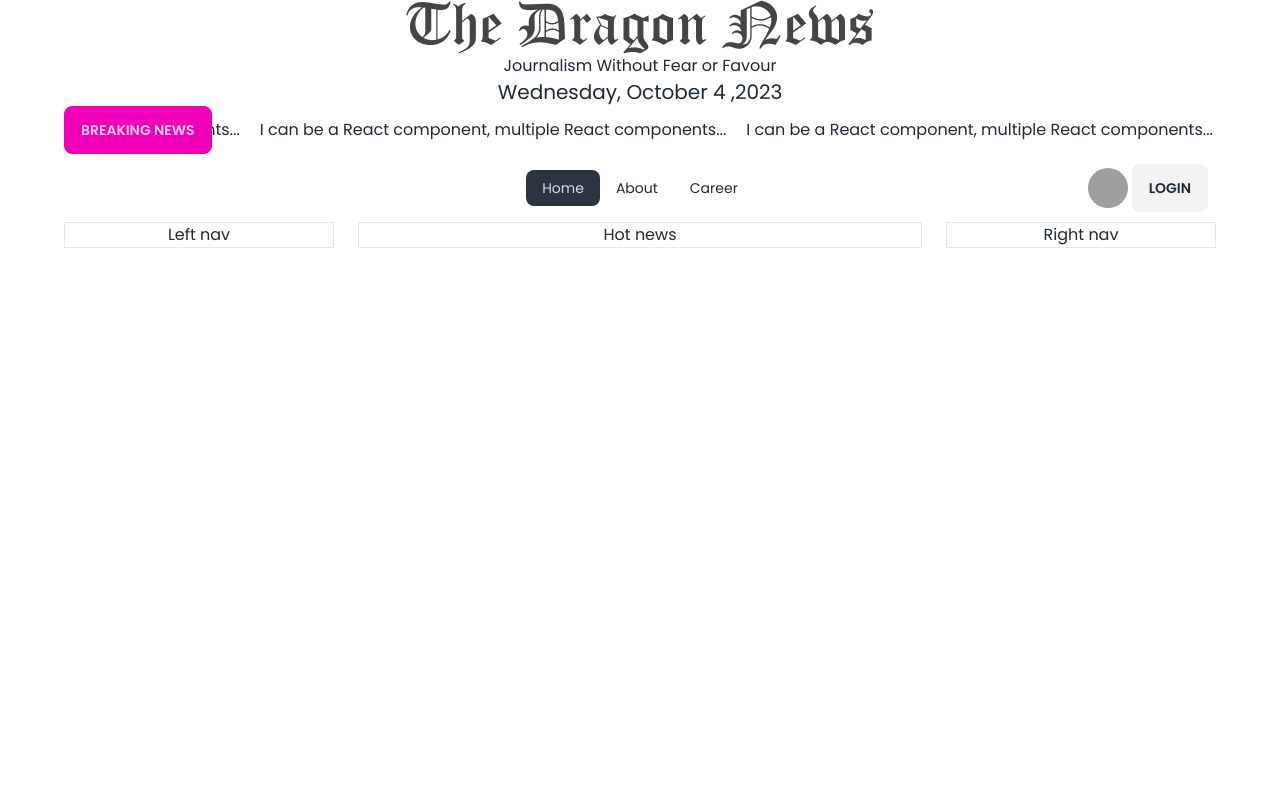
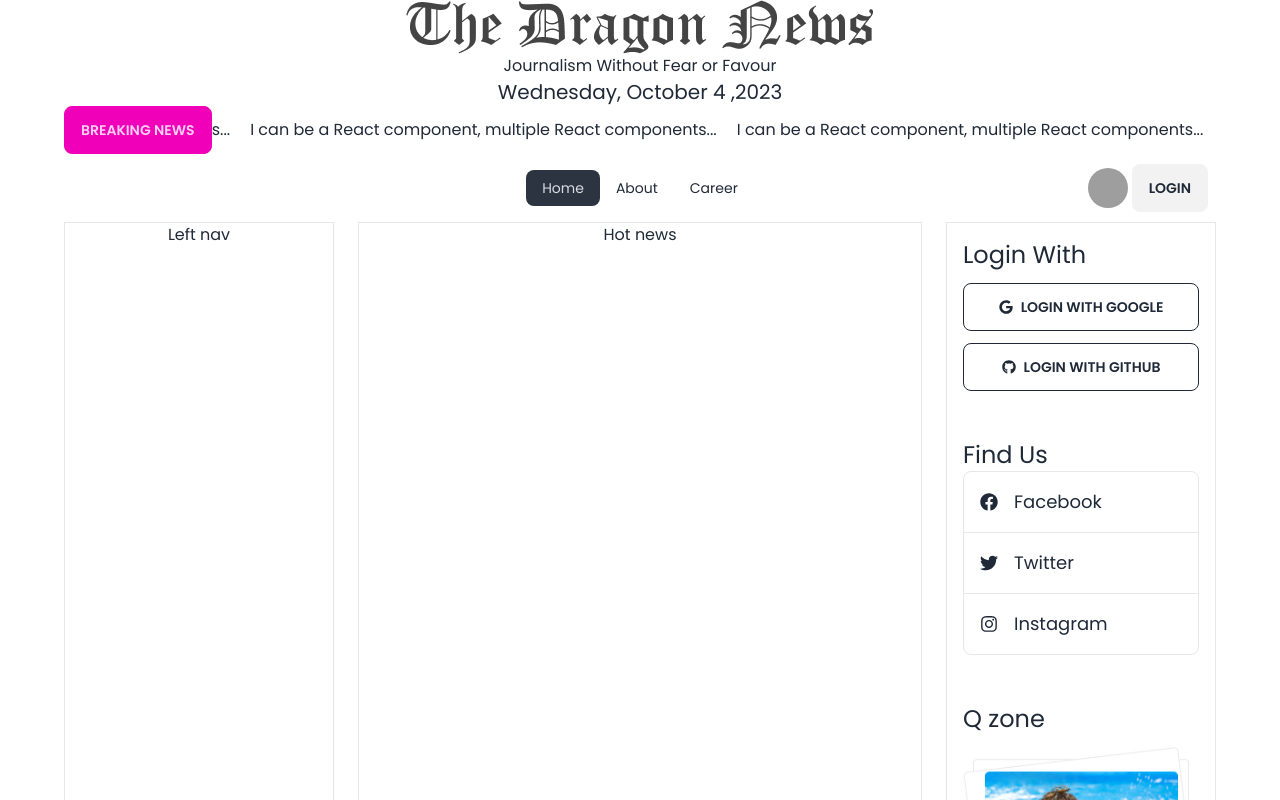
Before and after one commit to Ahnaf-17/newspaper, a React (Vite) app: page / in a window 1280 px wide. Shown: the top 800 px of the page. Built offline with nearby package versions, Linux system fonts and the light colour scheme; grey boxes are pictures that could not be loaded.

Commit message:
right nav done

```diff
--- a/package.json
+++ b/package.json
@@ -17,6 +17,7 @@
     "react": "^18.2.0",
     "react-dom": "^18.2.0",
     "react-fast-marquee": "^1.6.1",
+    "react-icons": "^4.11.0",
     "react-router-dom": "^6.16.0",
     "sort-by": "^1.2.0"
   },
--- a/src/Pages/Home/Home.jsx
+++ b/src/Pages/Home/Home.jsx
@@ -18,7 +18,7 @@ const Home = () => {
                 <div className="md:col-span-2 text-center border">
                     <h2>Hot news</h2>
                 </div>
-                <div className="text-center border">
+                <div className=" border">
                     <RightNav></RightNav>
                 </div>
             </div>
--- a/src/Pages/Shared_pages/RightNav/RightNav.jsx
+++ b/src/Pages/Shared_pages/RightNav/RightNav.jsx
@@ -1,8 +1,44 @@
+import { FaFacebook, FaGithub, FaGoogle, FaInstagram, FaTwitter } from 'react-icons/fa';
+
+import qZ1 from '../../../assets/qZone1.png';
+import qZ2 from '../../../assets/qZone2.png';
+import qZ3 from '../../../assets/qZone3.png';
 
 const RightNav = () => {
     return (
         <div>
-            <h2>Right nav</h2>
+            <div className='p-4 space-y-3 mb-4'>
+                <h2 className="text-2xl">Login With</h2>
+                <button className="btn btn-outline w-full">
+                    <FaGoogle></FaGoogle>
+                   Login with Google
+                </button>
+                <button className="btn btn-outline w-full">
+                    <FaGithub></FaGithub>
+                    Login with Github
+                </button>
+            </div>
+            <div className='p-4  mb-4'>
+                <h2 className="text-2xl">Find Us</h2>
+                 <a className='p-4 flex text-lg items-center border rounded-t-lg' href="">
+                    <FaFacebook className='mr-4'></FaFacebook>
+                    Facebook
+                 </a>
+                 <a className='p-4 flex text-lg items-center border-x ' href="">
+                    <FaTwitter className='mr-4'></FaTwitter>
+                    Twitter
+                 </a>
+                 <a className='p-4 flex text-lg items-center border rounded-b-lg' href="">
+                    <FaInstagram className='mr-4'></FaInstagram>
+                    Instagram
+                 </a>
+            </div>
+            <div className='p-4 space-y-3 mb-4'>
+                <h2 className="text-2xl">Q zone</h2>
+                <img src={qZ1} alt="" />
+                <img src={qZ2} alt="" />
+                <img src={qZ3} alt="" />
+            </div>
         </div>
     );
 };
```
Also changed, not shown: 1 other file (tests, documents, lock files or other folders).
